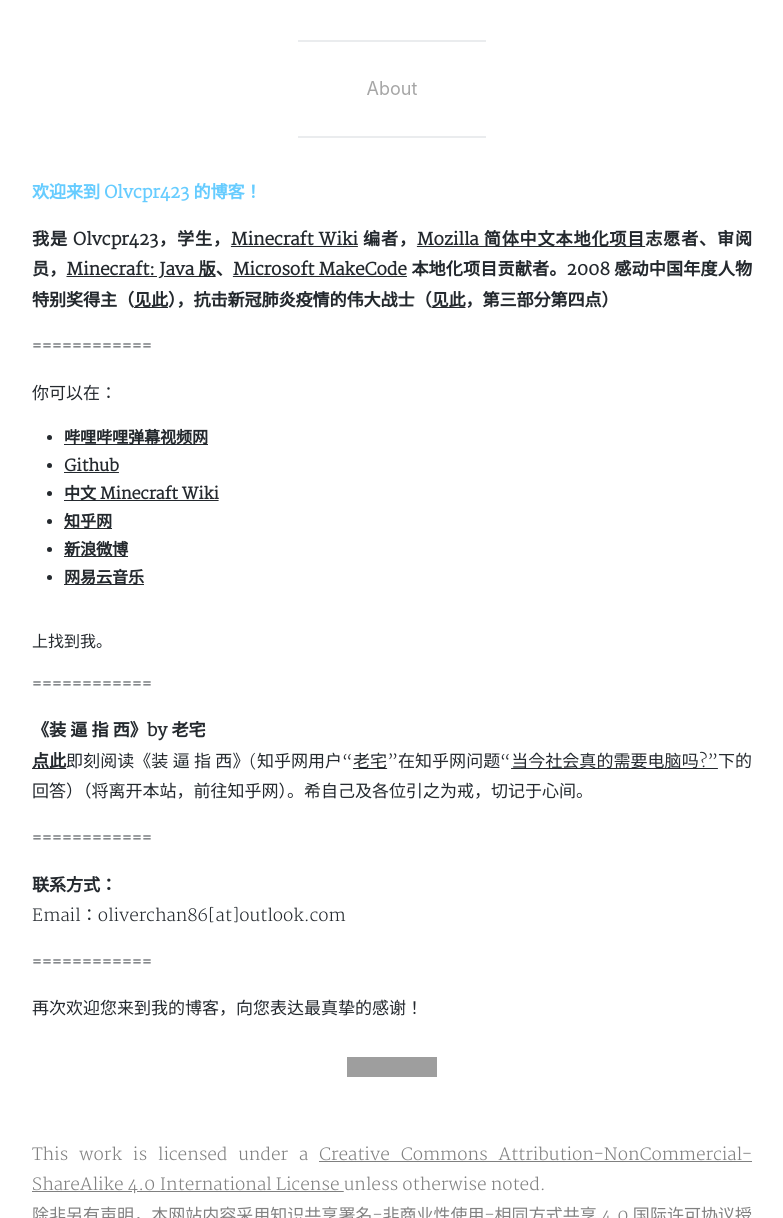
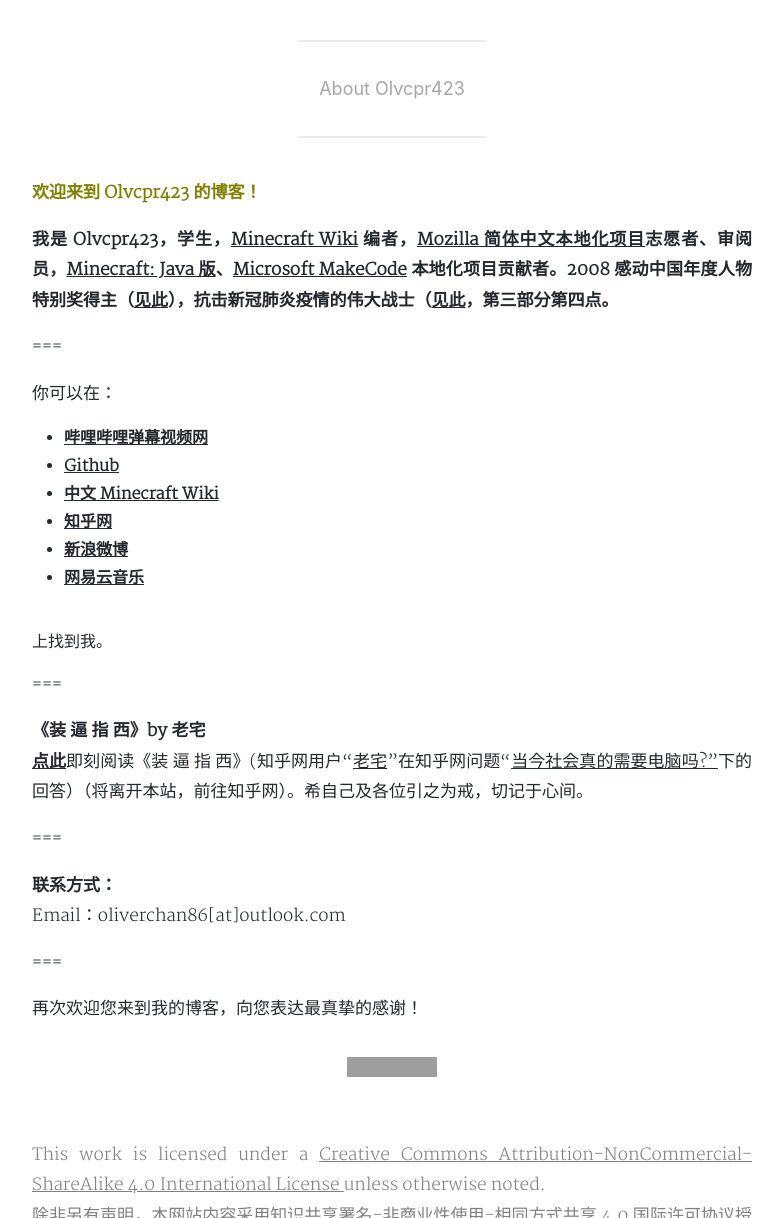
Before and after one commit to Olvcpr423/Olvcpr423.github.io, a Jekyll site: the page built from about.html, in a window 1280 px wide and 1400 px high, scrolled down 278 px. Shown: the part 182-1400 px from the top of the window, without its empty margins (248-1031 px from the left). Built offline with Jekyll 4.4.1, drawn with Linux system fonts in a browser that asks for light colours; nearby versions of some CDN libraries; a style sheet for code colours, icons or effects is not loaded; grey boxes are pictures that could not be loaded.

Commit message:
Update about.html

```diff
--- a/about.html
+++ b/about.html
@@ -1,14 +1,14 @@
 ---
 layout: post
 title: '关于 Olvcpr423'
-subtitle: 'About'
+subtitle: 'About Olvcpr423'
 date: 2020-03-20
 categories: About
 cover: '/assets/img/4.png'
 tags: About 关于
 ---
 <p>
-    <font color="#66ccff">
+    <font color="#808000">
         <b>
             欢迎来到 Olvcpr423 的博客！
         </b>
@@ -16,11 +16,11 @@ tags: About 关于
 <p>
 <p>
     <b>
-        我是 Olvcpr423，学生，<a href='https://minecraft-zh.gamepedia.com'>Minecraft Wiki</a> 编者，<a href='pontoon.mozilla.org'>Mozilla 简体中文本地化项目</a>志愿者、审阅员，<a href='https://crowdin.com/project/minecraft/zh-CN'>Minecraft: Java 版</a>、<a href='https://crowdin.com/project/kindscript/zh-CN'>Microsoft MakeCode</a> 本地化项目贡献者。2008 感动中国年度人物特别奖得主（<a href ='http://news.cctv.com/china/20090205/114029.shtml'>见此</a>），抗击新冠肺炎疫情的伟大战士（<a href ='http://www.xinhuanet.com/politics/2020-06/07/c_1126083364.htm'>见此</a>，第三部分第四点）
+        我是 Olvcpr423，学生，<a href='https://minecraft-zh.gamepedia.com'>Minecraft Wiki</a> 编者，<a href='pontoon.mozilla.org'>Mozilla 简体中文本地化项目</a>志愿者、审阅员，<a href='https://crowdin.com/project/minecraft/zh-CN'>Minecraft: Java 版</a>、<a href='https://crowdin.com/project/kindscript/zh-CN'>Microsoft MakeCode</a> 本地化项目贡献者。2008 感动中国年度人物特别奖得主（<a href ='http://news.cctv.com/china/20090205/114029.shtml'>见此</a>），抗击新冠肺炎疫情的伟大战士（<a href ='http://www.xinhuanet.com/politics/2020-06/07/c_1126083364.htm'>见此</a>，第三部分第四点。
     </b>
 </p>
 <p>
-    ============
+===
 </p>
 <p>
     你可以在：
@@ -39,7 +39,7 @@ tags: About 关于
     上找到我。
 </p>
 <p>
-    ============
+    ===
 </p>
 <p>
     <b>
@@ -50,7 +50,7 @@ tags: About 关于
     <br>
 </p>
 <p>
-    ============
+    ===
 </p>
 <p>
     <b>联系方式：</b>
@@ -58,7 +58,7 @@ tags: About 关于
     &nbsp;&nbsp;&nbsp;&nbsp;Email：oliverchan86[at]outlook.com
 </p>
 <p>
-    ============
+    ===
 </p>
 <p>
     再次欢迎您来到我的博客，向您表达最真挚的感谢！
```
